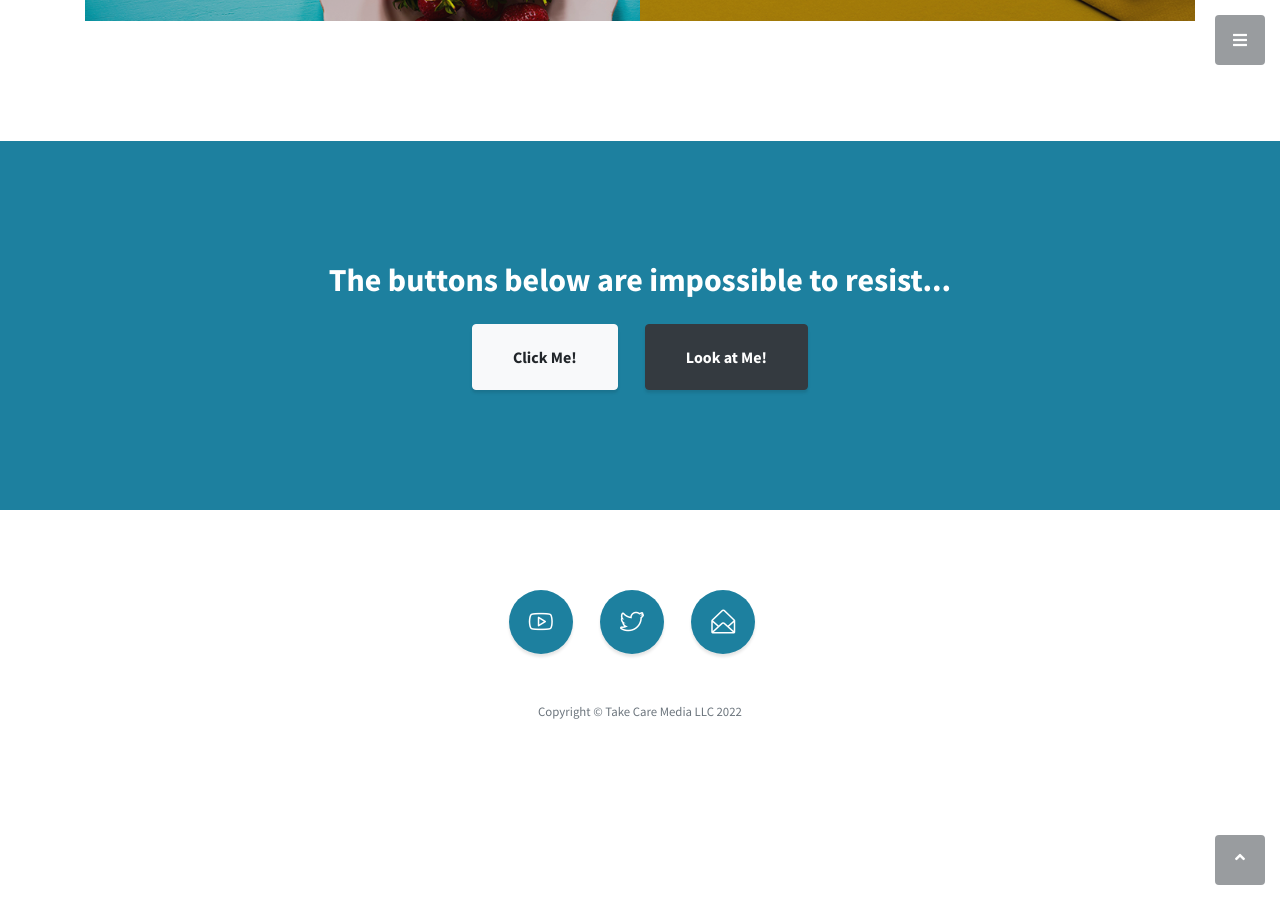
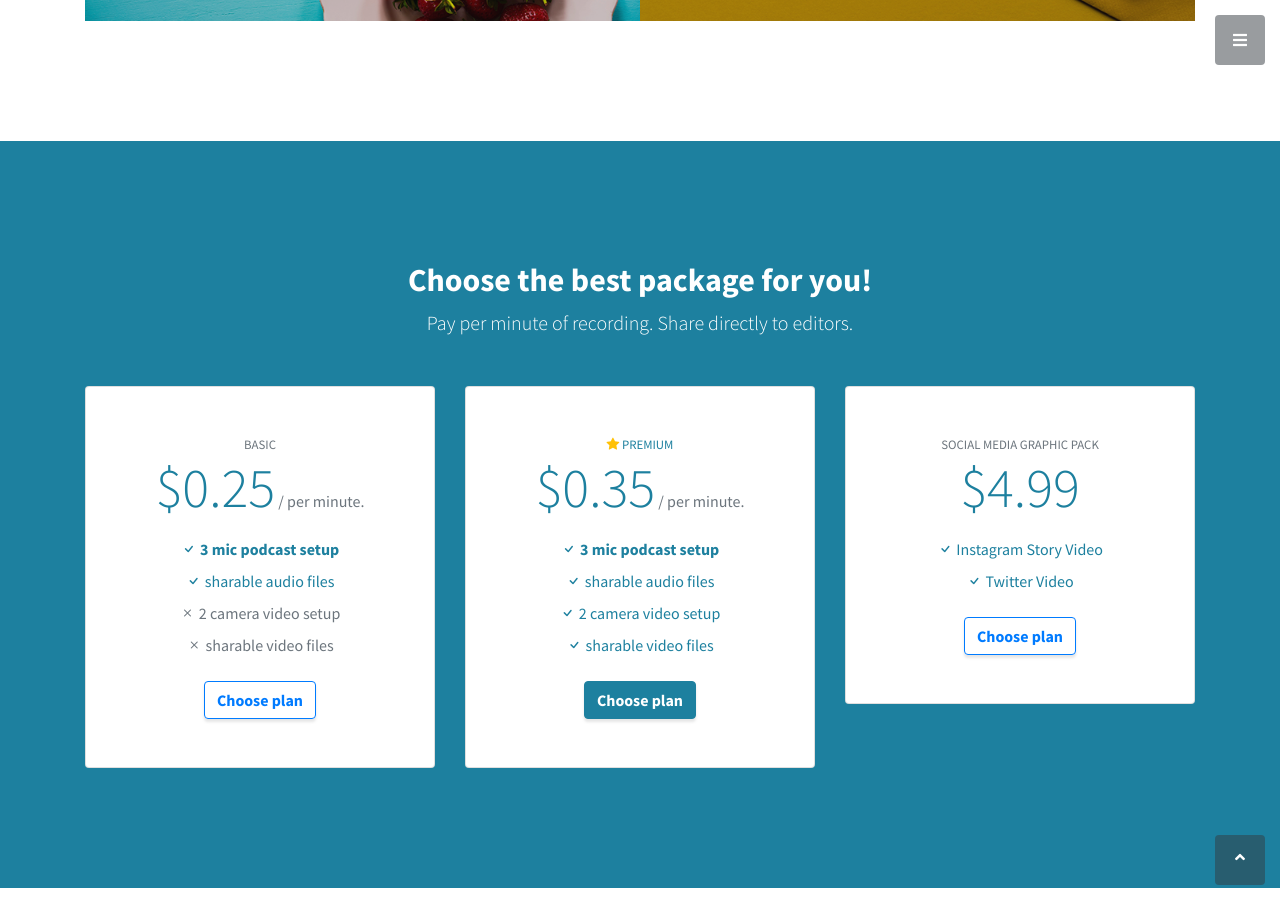
Before and after one commit to igaskin/take-care, a Jekyll site: the page built from index.html, in a window 1280 px wide and 900 px high, scrolled down 2848 px. Built offline with Jekyll 4.4.1, drawn with Linux system fonts in a browser that asks for light colours.

Commit message:
feat: adding pricing section
pricing for different tiers

```diff
--- a/_includes/navigation.html
+++ b/_includes/navigation.html
@@ -19,7 +19,7 @@
             <a class="js-scroll-trigger" href="#portfolio">Portfolio</a>
         </li>
         <li class="sidebar-nav-item">
-            <a class="js-scroll-trigger" href="#contact">Contact</a>
+            <a class="js-scroll-trigger" href="#pricing">Pricing</a>
         </li>
     </ul>
 </nav>
--- a/_layouts/default.html
+++ b/_layouts/default.html
@@ -17,6 +17,8 @@
     <meta name="keywords" content="{{ keywords }}">{% endif %}
     <!-- Bootstrap Core CSS -->
     <link href="{{ site.url }}/{{ site.baseurl }}/vendor/bootstrap/css/bootstrap.min.css" rel="stylesheet">
+    <!-- Bootstrap Icon Fonts -->
+    <link rel="stylesheet" href="https://cdn.jsdelivr.net/npm/bootstrap-icons@1.8.1/font/bootstrap-icons.css">
     <!-- Custom Fonts -->
     <link href="{{ site.url }}/{{ site.baseurl }}/vendor/fontawesome-free/css/all.min.css" rel="stylesheet" type="text/css">
     <link href="https://fonts.googleapis.com/css?family=Source+Sans+Pro:300,400,700,300italic,400italic,700italic" rel="stylesheet" type="text/css">
--- a/index.html
+++ b/index.html
@@ -117,18 +117,101 @@ title: Take Care
     </div>
 </section>
 <!-- Call to Action -->
-<section class="content-section bg-primary text-white">
+<section class="content-section bg-primary text-white" id="pricing">
     <div class="container text-center">
-        <h2 class="mb-4">The buttons below are impossible to resist...</h2>
-        <a href="#" class="btn btn-xl btn-light mr-4">Click Me!</a>
-        <a href="#" class="btn btn-xl btn-dark">Look at Me!</a>
+            <div class="col-lg-10 mx-auto">
+                <h2>Choose the best package for you!</h2>
+                <p class="lead mb-5">Pay per minute of recording. Share directly to editors.</p>
+            </div>
+        <div class="row gx-5 justify-content-center">
+          <!-- Pricing card basic-->
+          <div class="col-lg-6 col-xl-4">
+              <div class="card mb-5 mb-xl-0">
+                  <div class="card-body p-5">
+                      <div class="small text-uppercase fw-bold text-muted">Basic</div>
+                      <div class="mb-3">
+                          <span class="display-4 fw-bold text-primary">$0.25</span>
+                          <span class="text-muted">/ per minute.</span>
+                      </div>
+                      <ul class="list-unstyled mb-4">
+                          <li class="mb-2 text-primary">
+                              <i class="bi bi-check text-primary"></i>
+                              <strong>3 mic podcast setup</strong>
+                          </li>
+                          <li class="mb-2 text-primary">
+                              <i class="bi bi-check text-primary"></i>
+                              sharable audio files
+                          </li>
+                          <li class="mb-2 text-muted">
+                              <i class="bi bi-x"></i>
+                              2 camera video setup
+                          </li>
+                          <li class="mb-2 text-muted">
+                              <i class="bi bi-x"></i>
+                              sharable video files
+                          </li>
+                      </ul>
+                      <div class="d-grid"><a class="btn btn-outline-primary" href="#!">Choose plan</a></div>
+                  </div>
+              </div>
+          </div>
+          <!-- Pricing card premium-->
+          <div class="col-lg-6 col-xl-4">
+              <div class="card mb-5 mb-xl-0">
+                  <div class="card-body p-5">
+                      <div class="small text-uppercase fw-bold text-primary">
+                          <i class="bi bi-star-fill text-warning"></i>
+                          Premium
+                      </div>
+                      <div class="mb-3">
+                          <span class="display-4 fw-bold text-primary">$0.35</span>
+                          <span class="text-muted">/ per minute.</span>
+                      </div>
+                      <ul class="list-unstyled mb-4">
+                          <li class="mb-2 text-primary">
+                              <i class="bi bi-check text-primary"></i>
+                              <strong>3 mic podcast setup</strong>
+                          </li>
+                          <li class="mb-2 text-primary">
+                              <i class="bi bi-check text-primary"></i>
+                              sharable audio files
+                          </li>
+                          <li class="mb-2 text-primary">
+                              <i class="bi bi-check text-primary"></i>
+                              2 camera video setup
+                          </li>
+                          <li class="mb-2 text-primary">
+                              <i class="bi bi-check text-primary"></i>
+                              sharable video files
+                          </li>
+                      </ul>
+                      <div class="d-grid"><a class="btn btn-primary" href="#!">Choose plan</a></div>
+                  </div>
+              </div>
+          </div>
+          <!-- Pricing card social media-->
+          <div class="col-lg-6 col-xl-4">
+              <div class="card">
+                  <div class="card-body p-5">
+                      <div class="small text-uppercase fw-bold text-muted">Social Media Graphic Pack</div>
+                      <div class="mb-3">
+                          <span class="display-4 fw-bold text-primary">$4.99</span>
+                      </div>
+                      <ul class="list-unstyled mb-4">
+                          <li class="mb-2 text-primary">
+                              <i class="bi bi-check text-primary"></i>
+                              Instagram Story Video
+                          </li>
+                          <li class="mb-2 text-primary">
+                              <i class="bi bi-check text-primary"></i>
+                              Twitter Video
+                          </li>
+                      </ul>
+                      <div class="d-grid"><a class="btn btn-outline-primary" href="#!">Choose plan</a></div>
+                  </div>
+              </div>
+          </div>
+      </div>
     </div>
+
 </section>
-<!-- Map -->
-<!-- <section id="contact" class="map">
-    <iframe width="100%" height="100%" frameborder="0" scrolling="no" marginheight="0" marginwidth="0" src="https://maps.google.com/maps?f=q&amp;source=s_q&amp;hl=en&amp;geocode=&amp;q=Twitter,+Inc.,+Market+Street,+San+Francisco,+CA&amp;aq=0&amp;oq=twitter&amp;sll=28.659344,-81.187888&amp;sspn=0.128789,0.264187&amp;ie=UTF8&amp;hq=Twitter,+Inc.,+Market+Street,+San+Francisco,+CA&amp;t=m&amp;z=15&amp;iwloc=A&amp;output=embed"></iframe>
-    <br />
-    <small>
-        <a href="https://maps.google.com/maps?f=q&amp;source=embed&amp;hl=en&amp;geocode=&amp;q=Twitter,+Inc.,+Market+Street,+San+Francisco,+CA&amp;aq=0&amp;oq=twitter&amp;sll=28.659344,-81.187888&amp;sspn=0.128789,0.264187&amp;ie=UTF8&amp;hq=Twitter,+Inc.,+Market+Street,+San+Francisco,+CA&amp;t=m&amp;z=15&amp;iwloc=A"></a>
-      </small>
-</section> -->
```
